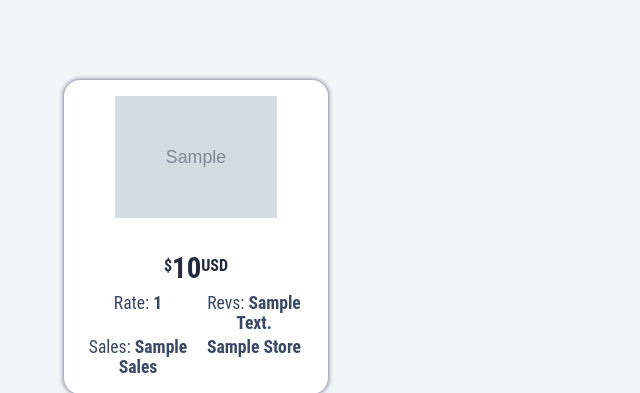
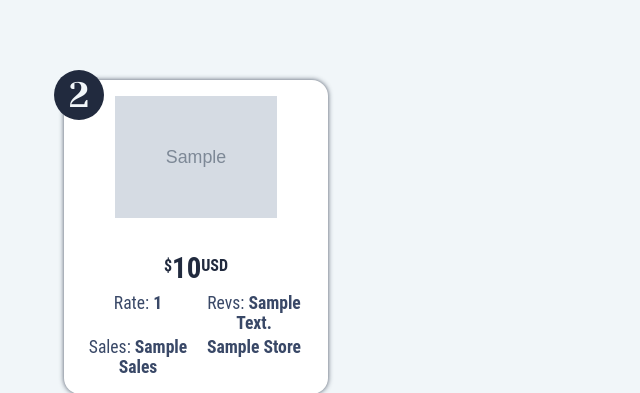
Before and after one commit to darideveloper/price-checker-us, a Flask app: template templates/preview.html in a window 1280 px wide. Shown: the part 110-503 px from the top of the page, without its empty margins (0-640 px from the left). Run offline with Flask 3, Linux system fonts and the light colour scheme; the template is opened without the code that fills it: most values are stand-ins (such as "Sample title", 1, 10 or a date in 2020); grey boxes marked "Sample" are stand-in pictures; parts of the project's set-up code (start-up, migrations or seed data) failed here and were passed over; some web fonts are replaced.

Commit message:
feat (preview): product index

```diff
--- a/static/style.css
+++ b/static/style.css
@@ -149,6 +149,24 @@ main .category-wrapper .products .product .best-seller-icon {
   top: 0;
   transform: rotate(45deg);
   width: 80px;
+}
+main .category-wrapper .products .product .index-wrapper {
+  display: flex;
+  align-items: center;
+  justify-content: center;
+  width: 50px;
+  height: 50px;
+  border-radius: 100%;
+  background-color: #212A3E;
+  position: absolute;
+  top: -10px;
+  left: -10px;
+  margin: 0;
+}
+main .category-wrapper .products .product .index-wrapper .index {
+  display: inline-block;
+  font-size: 2.2rem;
+  color: #F1F6F9;
 }
 main .category-wrapper .disclaimer {
   font-size: 1.1rem;
--- a/static/style.sass
+++ b/static/style.sass
@@ -146,6 +146,24 @@ main
                     top: 0
                     transform: rotate(45deg)
                     width: 80px
+
+                .index-wrapper
+                    display: flex
+                    align-items: center
+                    justify-content: center
+                    width: 50px
+                    height: 50px
+                    border-radius: 100%
+                    background-color: $color_c
+                    position: absolute
+                    top: -10px
+                    left: -10px
+                    margin: 0
+
+                    .index
+                        display: inline-block
+                        font-size: 2.2rem
+                        color: $color_a
 
         .disclaimer
             font-size: 1.1rem
--- a/templates/preview.html
+++ b/templates/preview.html
@@ -14,10 +14,18 @@
           <img src="{{product.image}}" title="{{product.title}}">
         </div>
 
+        <!-- Best seller icon -->
         {% if product.best_seller == 1 %}
         <img class="best-seller-icon" src="{{ url_for('static', filename='/best-seller.webp') }}"
           alt="best seller icon">
         {% endif %}
+
+        <!-- Product index -->
+        <p class="index-wrapper">
+          <span class="title index">
+            {{ products.index (product) + 1}}
+          </span>
+        </p>
 
         <div class="texts">
           <p class="price">
```
Also changed, not shown: 1 other file.
